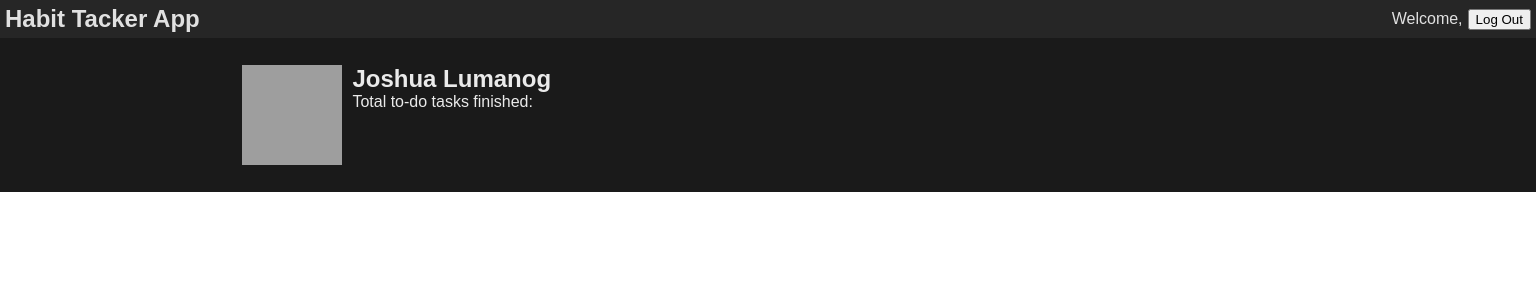
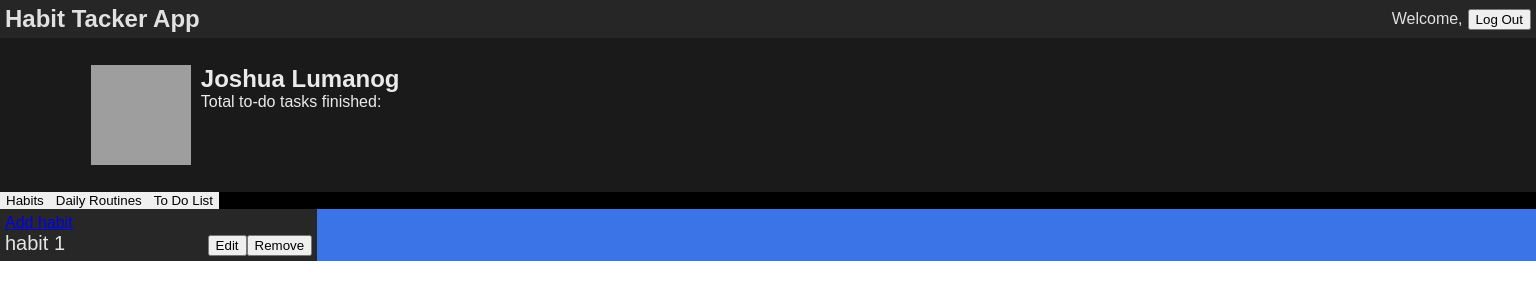
Before and after one commit to Dreadnought-1k2M5/habit-tracker-web-app-front-end, a React (Create React App) app: page /main in a window 1536 px wide. Shown: the top 300 px of the page. Built offline with nearby package versions, Linux system fonts and the light colour scheme; grey boxes are pictures that could not be loaded.

Commit message:
Added tab component and habit component - not done

```diff
--- /dev/null
+++ b/src/assets/habits-comp.css
@@ -0,0 +1,27 @@
+@media screen and (min-width: 1500px) and (max-width: 1980px){
+    .habits-container{
+        background-color: rgb(39, 39, 39);
+        color: rgb(229, 229, 229);
+        padding: 5px;;
+        width: 20%;
+        display: block;
+    }
+    .habits-container > .habits-container-box1{
+        display: flex;
+        justify-content: space-between;
+    }
+    .habits-container > .habits-container-box2{
+        /* background-color: red; */
+    }
+    .habits-container > .habits-container-box2 > .habits-container-list-habits{
+        list-style-type: none;
+        font-size: 20px;
+        padding-left: 0px;
+    }
+    .habits-container > .habits-container-box2 > .habits-container-list-habits > li > .habit-item{
+        display: flex;
+        justify-content: space-between;
+    }
+
+
+}
--- a/src/assets/main.css
+++ b/src/assets/main.css
@@ -2,6 +2,7 @@
     .top-main-container{
         display: grid;
         grid-template-areas: "navbar navbar navbar"
-                            "profile profile profile";
+                            "profile profile profile"
+                            "panel panel panel";
     }
 }
--- a/src/assets/profile.css
+++ b/src/assets/profile.css
@@ -10,7 +10,7 @@
         padding: 12px;
         display: flex;
         /* background-color: red; */
-        width: 70%;
+        width: 90%;
         margin: auto;
 
     }
--- /dev/null
+++ b/src/assets/tab-container.css
@@ -0,0 +1,30 @@
+@media screen and (min-width: 1500px) and (max-width: 1980px){
+    .tab-container{
+        grid-area: panel;
+        background-color: rgb(58, 116, 231);
+        color: white;
+        overflow: hidden;
+    }
+    .tab-container > .tab{
+        background-color: black;
+        display: flex;
+    }
+    .tab-container > .tab > .btn-none{
+        border: none;
+        outline: none;
+        cursor: pointer;
+        padding: 14px 16px;
+        transition: 0.3s;
+        font-size: 16px;
+        background-color: rgb(0, 0, 0);
+        color: white;
+    }
+    .tab-container > .tab > .btn-none:hover, .btn-clicked{
+        background-color: rgb(43, 43, 43);
+        color: skyblue;
+    }
+    .tab-container > .tab > .btn-clicked{
+        background-color: rgb(43, 43, 43);
+        color: skyblue;
+    }
+}
--- a/src/components/ParentPanel.jsx
+++ /dev/null
@@ -1,8 +0,0 @@
-
-export default function ParentPanel({children}){
-    return (
-        <div>
-            {children}
-        </div>
-    )
-}
--- /dev/null
+++ b/src/components/TabComponent.jsx
@@ -0,0 +1,22 @@
+import { useState } from 'react'
+import '../assets/tab-container.css'
+
+export default function TabComponent({children, setActiveTab}){
+    let [clickedState, setClickedState] = useState('habit');
+
+    function ClickHandler(e, value){
+        setActiveTab(value)
+        setClickedState(value);
+        e.stopPropagation();
+    }
+    return (
+        <div className='tab-container'>
+            <div className='tab'>
+                <button className={`${clickedState === 'habit' && 'btn-clicked'} btn-none`} onClick={(e)=> ClickHandler(e, 'habit')}>Habits</button>
+                <button className={`${clickedState === 'daily' && 'btn-clicked'} btn-none`} onClick={(e)=> ClickHandler(e, 'daily')}>Daily Routines</button>
+                <button className={`${clickedState === 'todo' && 'btn-clicked'} btn-none`} onClick={(e)=> ClickHandler(e, 'todo')}>To Do List</button>
+            </div>
+            {children}
+        </div>
+    )
+}
--- /dev/null
+++ b/src/components/habit-comp.jsx
@@ -0,0 +1,27 @@
+import '../assets/habits-comp.css'
+export default function HabitComponent(){
+    return (
+        <div className="habits-container">
+            <div className='habits-container-box1'>
+                <a href='#'>Add habit</a>
+
+            </div>
+
+            <div className='habits-container-box2'>
+                <ul className='habits-container-list-habits'>
+                    <li>
+                        <div className='habit-item'>
+                            <p>habit 1</p>
+                            <div>
+                                <button>Edit</button>
+                                <button>Remove</button>
+                            </div>
+                        </div>
+                    </li>
+
+                </ul>
+            </div>
+
+        </div>
+    )
+}
--- a/src/pages/main.jsx
+++ b/src/pages/main.jsx
@@ -4,13 +4,15 @@ import { useNavigate } from "react-router-dom";
 
 import Navbar from '../components/navbar';
 import Profile from "../components/profile";
-import ParentPanel from "../components/ParentPanel";
+import TabComponent from "../components/TabComponent";
+import HabitComponent from "../components/habit-comp";
 
 import '../assets/main.css';
 
 
 function Main(){
     let [username, setUsername] = useState('');
+    let [activeTab, setActiveTab] = useState('habit');
 
     let Navigate = useNavigate();
 
@@ -32,9 +34,12 @@ function Main(){
         <div className="top-main-container">
             <Navbar username={username}/>
             <Profile />
-            <ParentPanel>
+            <TabComponent setActiveTab={setActiveTab}>
+                {activeTab === 'habit' && <HabitComponent />}
+                {/* {activeTab === 'daily' && }
+                {activeTab === 'todo' && } */}
 
-            </ParentPanel>
+            </TabComponent>
         </div>
     )
 }
```
Also changed, not shown: src/assets/modify.png (added).
